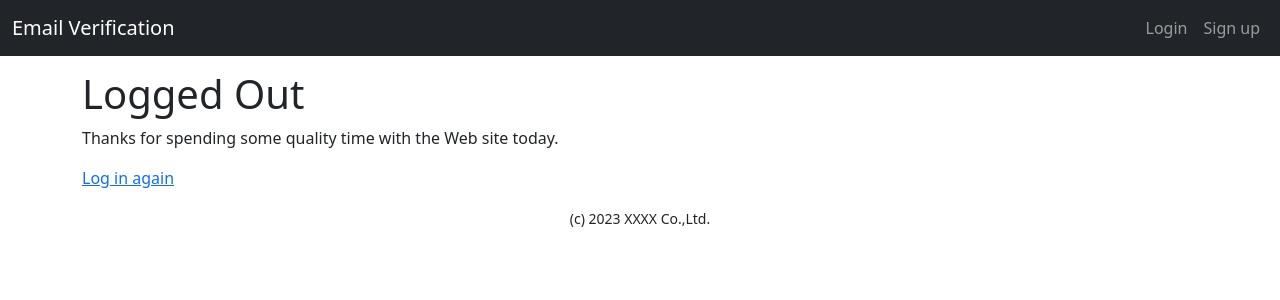
After one commit to hideame/email_verification, a Django app: template templates/registration/logout.html in a window 1280 px wide. The commit adds this page. Shown: the top 300 px of the page. Run offline with Django 3.2, Linux system fonts and the light colour scheme; the template is opened without the code that fills it, so the values that code supplies are empty.

Commit message:
add login/logout function

```diff
--- a/accounts/views.py
+++ b/accounts/views.py
@@ -9,5 +9,5 @@ class SignUpView(CreateView):
     # form_class = UserCreationForm
     form_class = SignUpForm
     template_name = "accounts/signup.html"
-    success_url = reverse_lazy("accounts:signup")  # login画面実装するまでの暫定
-    # success_url = reverse_lazy("login")
+    # success_url = reverse_lazy("accounts:signup")  # login画面実装するまでの暫定
+    success_url = reverse_lazy("login")
--- a/config/urls.py
+++ b/config/urls.py
@@ -4,4 +4,5 @@ from django.urls import include, path
 urlpatterns = [
     path("admin/", admin.site.urls),
     path("accounts/", include("accounts.urls")),
+    path("registration/", include("django.contrib.auth.urls")),
 ]
--- a/templates/base.html
+++ b/templates/base.html
@@ -24,11 +24,11 @@
                     <span class="nav-link">{{ user }}</span>
                   </li>
                   <li class="nav-item">
-                    <a href="#" class="logout nav-link">Logout</a>
+                    <a href="{% url 'logout' %}" class="logout nav-link">Logout</a>
                   </li>
                 {% else %}
                   <li class="nav-item">
-                    <a href="#" class="login nav-link">Login</a>
+                    <a href="{% url 'login' %}" class="login nav-link">Login</a>
                   </li>
                   <li class="nav-item">
                     <a href="{% url 'accounts:signup' %}" class="signup nav-link">Sign up</a>
--- /dev/null
+++ b/templates/registration/logout.html
@@ -0,0 +1,6 @@
+{% extends "base.html" %}
+{% block content %}
+<h1>Logged Out</h1>
+<p>Thanks for spending some quality time with the Web site today.</p>
+<p><a href="{% url 'login' %}">Log in again</a></p>
+{% endblock %}
```
Also changed, not shown: templates/registration/login.html (added, +23 -0 lines).
